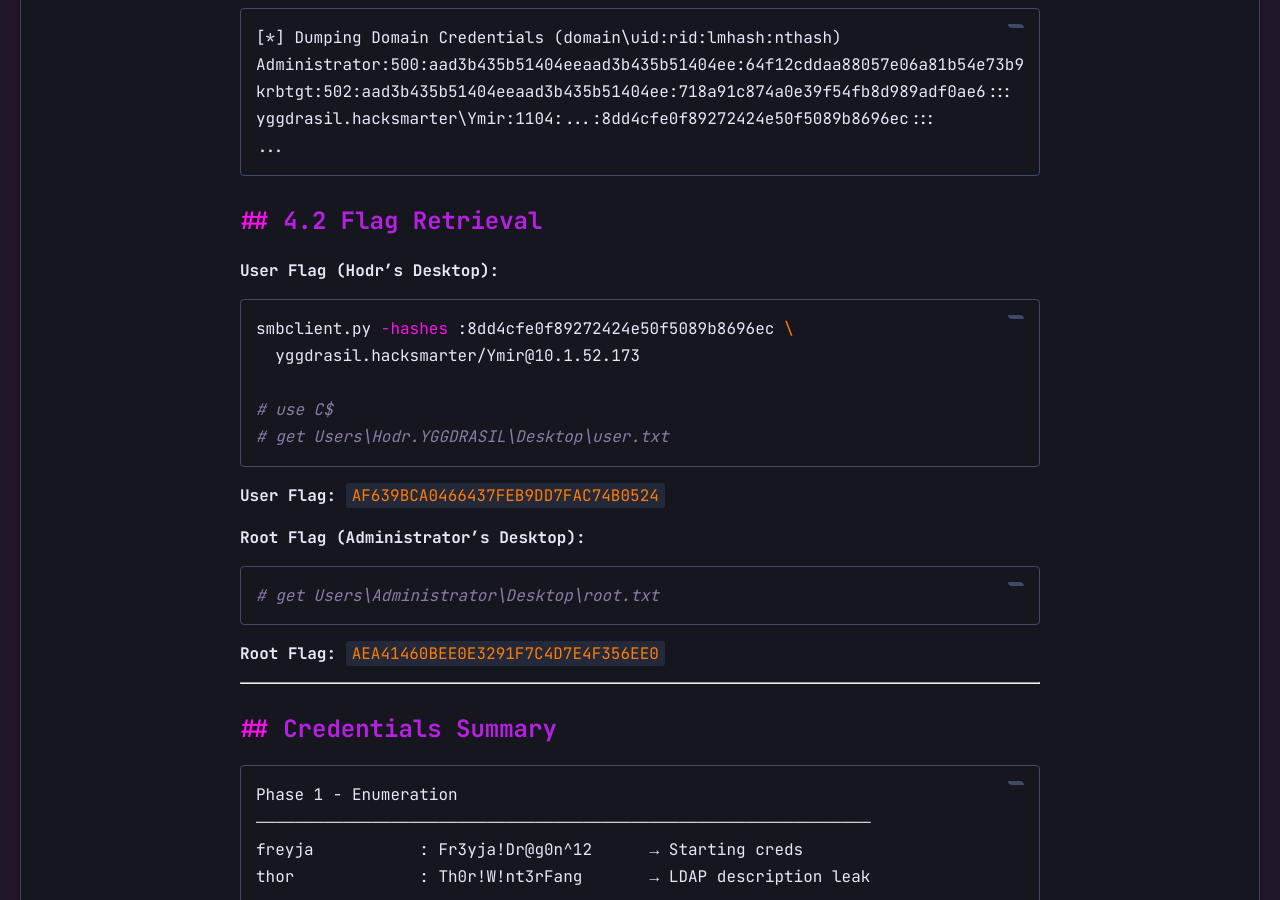
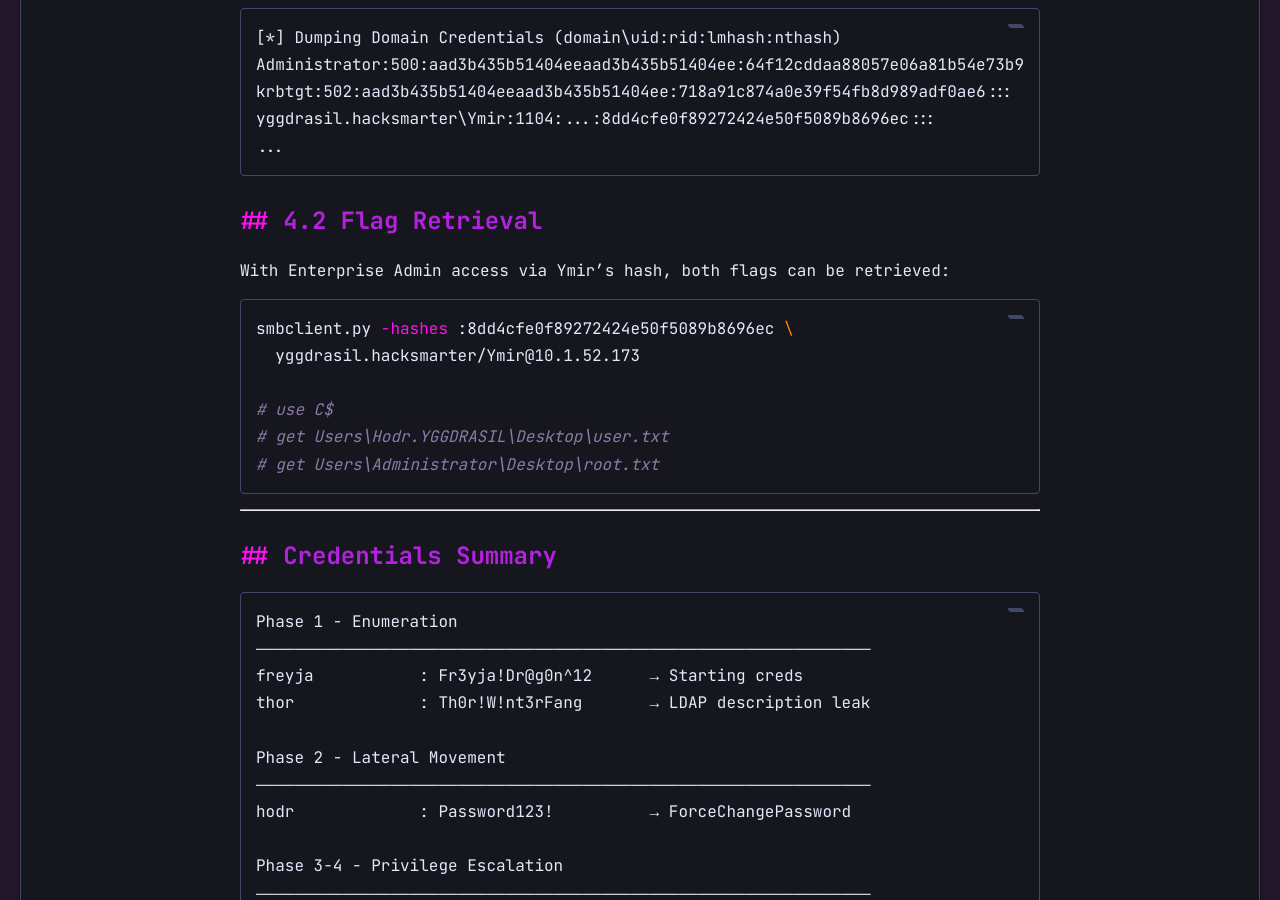
Before and after one commit to p3ta00/p3ta00.github.io, a Jekyll site: the page built from _ctf/hacksmarter-midgarden2.md, in a window 1280 px wide and 900 px high, scrolled down 9540 px. Built offline with Jekyll 4.4.1, drawn with Linux system fonts in a browser that asks for light colours; some of the changed text lies outside the part shown.

Commit message:
Remove flags from CTF writeups and add midgarden2 image dir
- Removed actual flag values from midgarden2, northbridge, evasive
- Created assets/images/ctf/midgarden2/ for screenshots
- Flags now show "Retrieved!" instead of actual values

🤖 Generated with [Claude Code](https://claude.com/claude-code)

Co-Authored-By: Claude Opus 4.5 <noreply@anthropic.com>

````diff
--- a/_ctf/hacksmarter-midgarden2.md
+++ b/_ctf/hacksmarter-midgarden2.md
@@ -355,7 +355,7 @@ yggdrasil.hacksmarter\Ymir:1104:...:8dd4cfe0f89272424e50f5089b8696ec:::
 
 ## 4.2 Flag Retrieval
 
-**User Flag (Hodr's Desktop):**
+With Enterprise Admin access via Ymir's hash, both flags can be retrieved:
 
 ```bash
 smbclient.py -hashes :8dd4cfe0f89272424e50f5089b8696ec \
@@ -363,17 +363,8 @@ smbclient.py -hashes :8dd4cfe0f89272424e50f5089b8696ec \
 
 # use C$
 # get Users\Hodr.YGGDRASIL\Desktop\user.txt
-```
-
-**User Flag:** `AF639BCA0466437FEB9DD7FAC74B0524`
-
-**Root Flag (Administrator's Desktop):**
-
-```bash
 # get Users\Administrator\Desktop\root.txt
 ```
-
-**Root Flag:** `AEA41460BEE0E3291F7C4D7E4F356EE0`
 
 ---
 
@@ -426,15 +417,6 @@ krbtgt           : 718a91c874a0e39f54fb8d989adf0ae6 (NTLM) → DCSync
 
 ---
 
-## Flags Captured
-
-| Type | Value |
-|------|-------|
-| **User** | `AF639BCA0466437FEB9DD7FAC74B0524` |
-| **Root** | `AEA41460BEE0E3291F7C4D7E4F356EE0` |
-
----
-
 ## References
 
 - [Akamai - BadSuccessor: Abusing dMSA for Privilege Escalation](https://www.akamai.com/blog/security-research/abusing-dmsa-for-privilege-escalation-in-active-directory)
````
Also changed, not shown: _ctf/hacksmarter-evasive.md (+1 -1 lines), _ctf/hacksmarter-northbridge.md (+1 -1 lines), 1 other file.
